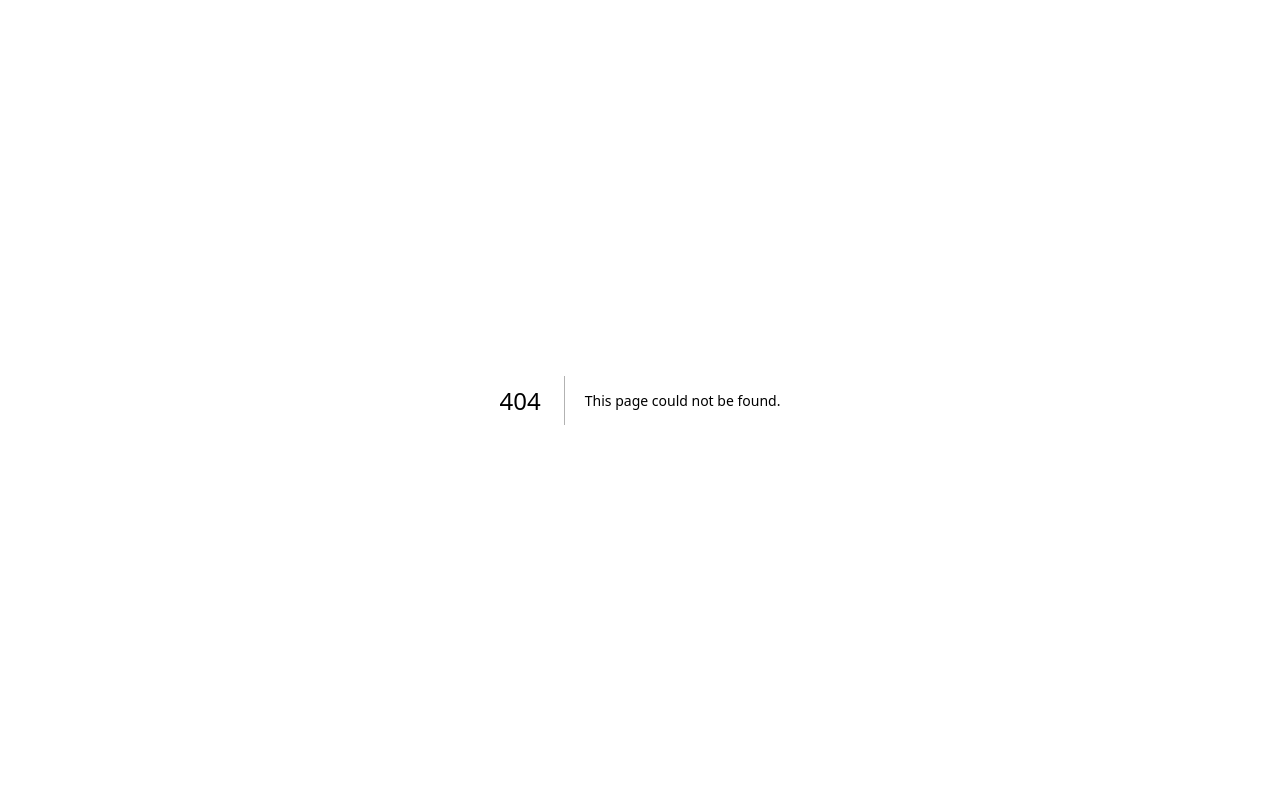
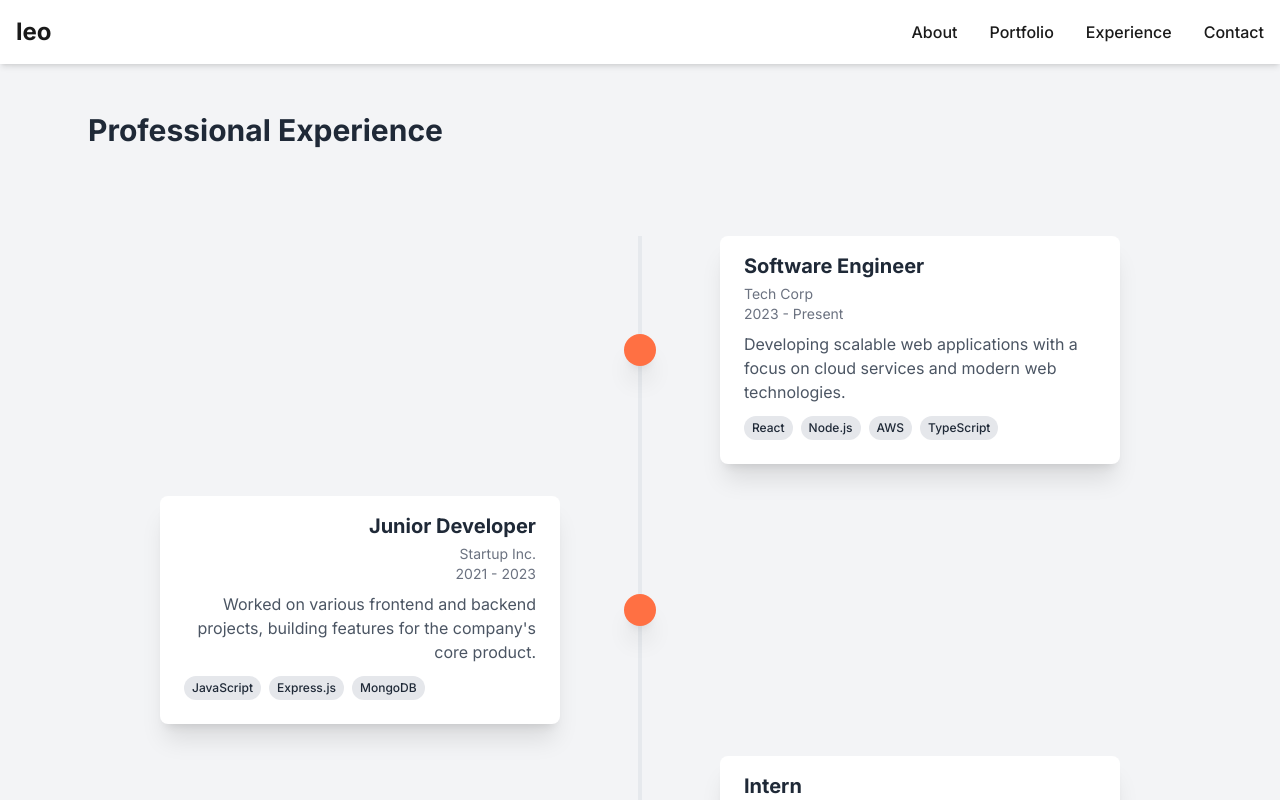
Before and after one commit to hieuminh65/mywebleo, a Next.js app: page /experience in a window 1280 px wide. Before the commit this address had no page. Shown: the top 800 px of the page. Built offline with nearby package versions, Linux system fonts and the light colour scheme.

Commit message:
Add Experience Page

```diff
--- a/src/app/about/page.tsx
+++ b/src/app/about/page.tsx
@@ -7,7 +7,7 @@ import HeroSection from "./_components/Hero";
 import ArrowDown from "@/components/ArrowDown";
 import AnimatedBlocksPage from "./_components/AnimatedBlock";
 
-const About: React.FC = () => {
+const AboutPage: React.FC = () => {
   const [showArrow, setShowArrow] = useState(true);
 
   useEffect(() => {
@@ -36,4 +36,4 @@ const About: React.FC = () => {
   );
 };
 
-export default About;
+export default AboutPage;
--- /dev/null
+++ b/src/app/experience/_components/Timeline.tsx
@@ -0,0 +1,27 @@
+"use client";
+
+import React from "react";
+import TimelineNode from "./TimelineNode";
+
+const Timeline: React.FC<{ experiences: any[] }> = ({ experiences }) => {
+  return (
+    <div className="container mx-auto py-8">
+      <div className="relative wrap overflow-hidden p-10 h-full">
+        <div className="absolute border-opacity-20 border-2 border-cool-grey h-full left-1/2 transform -translate-x-1/2"></div>
+        {experiences.map((experience, index) => (
+          <TimelineNode
+            key={index}
+            date={experience.date}
+            title={experience.title}
+            company={experience.company}
+            description={experience.description}
+            techStack={experience.techStack}
+            isLeft={index % 2 !== 0}
+          />
+        ))}
+      </div>
+    </div>
+  );
+};
+
+export default Timeline;
--- /dev/null
+++ b/src/app/experience/_components/TimelineNode.tsx
@@ -0,0 +1,66 @@
+"use client";
+
+import React from "react";
+import { motion } from "framer-motion";
+
+interface TimelineNodeProps {
+  date: string;
+  title: string;
+  company: string;
+  description: string;
+  techStack: string[];
+  isLeft?: boolean;
+}
+
+const TimelineNode: React.FC<TimelineNodeProps> = ({
+  date,
+  title,
+  company,
+  description,
+  techStack,
+  isLeft = false,
+}) => {
+  return (
+    <motion.div
+      className={`relative mb-8 flex justify-between items-center w-full ${
+        isLeft ? "flex-row-reverse" : ""
+      }`}
+      initial={{ opacity: 0, y: -100 }} // Start above the timeline
+      animate={{ opacity: 1, y: 0 }} // Move to the correct position
+      transition={{ duration: 0.8, ease: "easeOut" }}
+    >
+      <div className="order-1 w-5/12"></div>
+      <motion.div
+        className="z-20 flex items-center order-1 bg-highlight-orange shadow-xl w-8 h-8 rounded-full"
+        initial={{ scale: 0.5 }}
+        animate={{ scale: 1 }}
+        transition={{ delay: 0.8, duration: 0.3, ease: "easeOut" }} // Slight delay to scale after movement
+      ></motion.div>
+      <motion.div
+        className={`order-1 bg-white rounded-lg shadow-xl w-5/12 px-6 py-4 ${
+          isLeft ? "text-right" : "text-left"
+        }`}
+        initial={{ opacity: 0, y: -20 }}
+        animate={{ opacity: 1, y: 0 }}
+        transition={{ delay: 1.0, duration: 0.5, ease: "easeOut" }} // Show card after the node reaches position
+      >
+        <h4 className="mb-1 text-xl font-bold text-gray-800">{title}</h4>
+        <p className="text-sm text-gray-500">{company}</p>
+        <p className="text-sm text-gray-500">{date}</p>
+        <p className="mt-2 text-gray-600">{description}</p>
+        <div className="mt-3 flex flex-wrap justify-start">
+          {techStack.map((tech, index) => (
+            <span
+              key={index}
+              className="bg-gray-200 text-gray-800 text-xs font-medium mr-2 mb-2 px-2 py-1 rounded-full"
+            >
+              {tech}
+            </span>
+          ))}
+        </div>
+      </motion.div>
+    </motion.div>
+  );
+};
+
+export default TimelineNode;
--- /dev/null
+++ b/src/app/experience/layout.tsx
@@ -0,0 +1,21 @@
+import type { Metadata } from "next";
+import { Inter } from "next/font/google";
+
+const inter = Inter({ subsets: ["latin"] });
+
+export const metadata: Metadata = {
+  title: "Experience",
+  description: "Professional Experience",
+};
+
+export default function RootLayout({
+  children,
+}: Readonly<{
+  children: React.ReactNode;
+}>) {
+  return (
+    <html lang="en">
+      <body className={inter.className}>{children}</body>
+    </html>
+  );
+}
--- /dev/null
+++ b/src/app/experience/page.tsx
@@ -0,0 +1,52 @@
+"use client";
+
+import React from "react";
+import Navbar from "@/components/NavBar";
+import Footer from "@/components/Footer";
+import Timeline from "./_components/Timeline";
+
+const ExperiencePage: React.FC = () => {
+  const experiences = [
+    {
+      date: "2023 - Present",
+      title: "Software Engineer",
+      company: "Tech Corp",
+      description:
+        "Developing scalable web applications with a focus on cloud services and modern web technologies.",
+      techStack: ["React", "Node.js", "AWS", "TypeScript"],
+    },
+    {
+      date: "2021 - 2023",
+      title: "Junior Developer",
+      company: "Startup Inc.",
+      description:
+        "Worked on various frontend and backend projects, building features for the company's core product.",
+      techStack: ["JavaScript", "Express.js", "MongoDB"],
+    },
+    {
+      date: "2020 - 2021",
+      title: "Intern",
+      company: "Web Solutions",
+      description:
+        "Assisted in the development of client websites and learned the basics of web development.",
+      techStack: ["HTML", "CSS", "jQuery"],
+    },
+  ];
+
+  return (
+    <div className="min-h-screen bg-gray-100 flex flex-col">
+      <Navbar />
+      <main className="flex-grow pt-20 pb-12">
+        <div className="max-w-6xl mx-auto px-6">
+          <h2 className="text-3xl font-bold text-gray-800 mb-4 mt-8">
+            Professional Experience
+          </h2>
+          <Timeline experiences={experiences} />
+        </div>
+      </main>
+      <Footer />
+    </div>
+  );
+};
+
+export default ExperiencePage;
--- a/src/app/page.tsx
+++ b/src/app/page.tsx
@@ -11,7 +11,7 @@ import About from "./_components/About";
 import Skills from "./_components/Skills";
 import FeaturedProjects from "./_components/Features";
 
-export default function Home() {
+export default function HomePage() {
   const [showPage, setShowPage] = useState(false);
   const [showArrow, setShowArrow] = useState(true);
 
--- a/src/app/portfolio/page.tsx
+++ b/src/app/portfolio/page.tsx
@@ -6,7 +6,6 @@ import Footer from "@/components/Footer";
 import ImpactfulDeploymentCard from "./_components/FeaturedCard";
 import PersonalCreationCard from "./_components/PersonalCard";
 import AcademicEndeavorCard from "./_components/AcademicCard";
-import GradualSpacing from "@/components/magicui/gradual-spacing";
 import { motion } from "framer-motion";
 
 const PortfolioPage: React.FC = () => {
```
